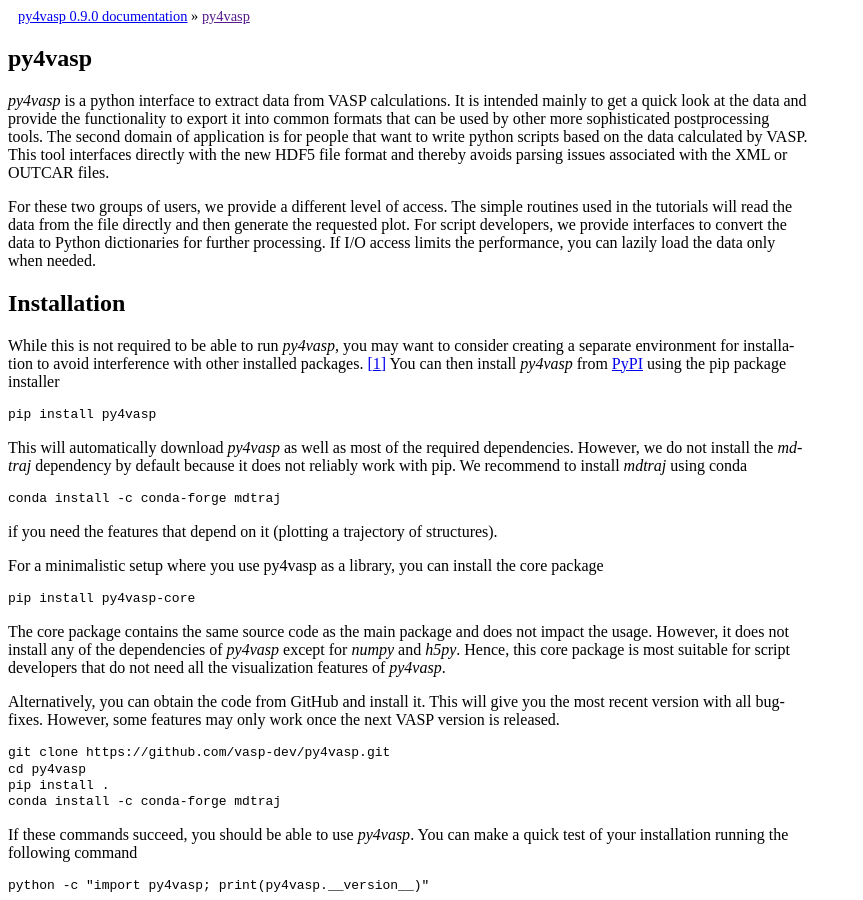
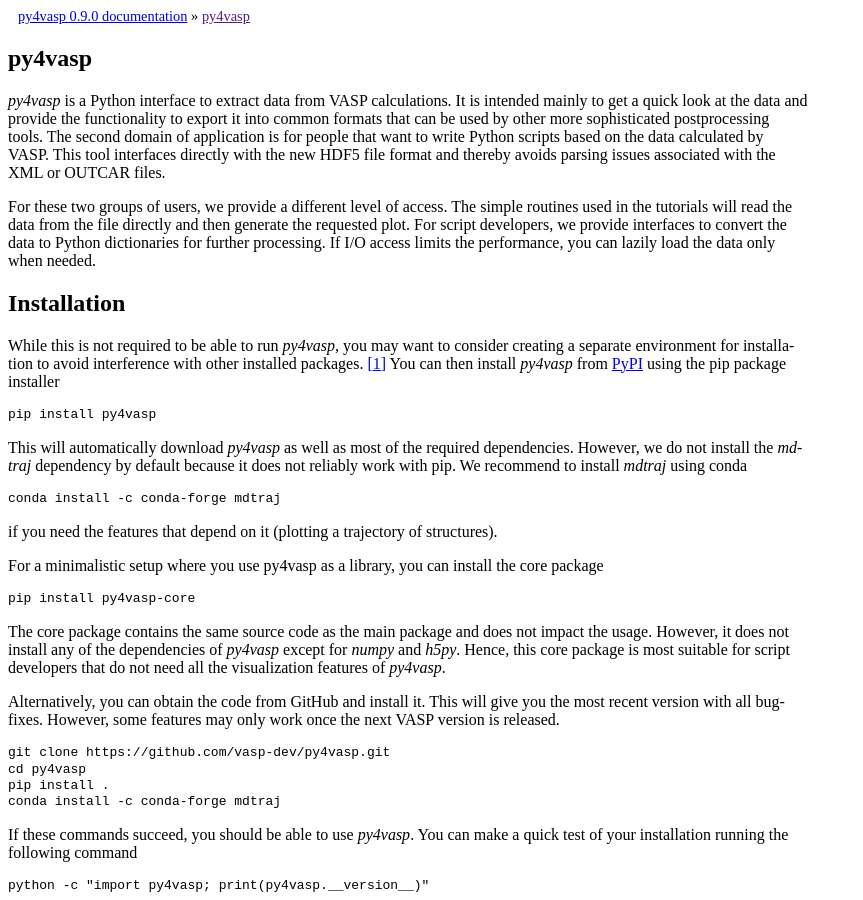
Before and after one commit to vasp-dev/py4vasp, a Sphinx documentation site: the page built from docs/index.rst, in a window 1280 px wide and 900 px high. Shown: the whole window, without its empty margins (0-863 px from the left). Built offline with Sphinx 7.4.7, drawn with Linux system fonts in a browser that asks for light colours; some of the changed text lies outside the part shown.

Commit message:
Doc: fix typo

```diff
--- a/docs/index.rst
+++ b/docs/index.rst
@@ -1,11 +1,11 @@
 py4vasp
 =======
 
-*py4vasp* is a python interface to extract data from VASP calculations. It is
+*py4vasp* is a Python interface to extract data from VASP calculations. It is
 intended mainly to get a quick look at the data and provide the functionality to
 export it into common formats that can be used by other more sophisticated
 postprocessing tools. The second domain of application is for people that want to
-write python scripts based on the data calculated by VASP. This tool interfaces
+write Python scripts based on the data calculated by VASP. This tool interfaces
 directly with the new HDF5 file format and thereby avoids parsing issues
 associated with the XML or OUTCAR files.
 
@@ -169,7 +169,7 @@
 
 .. [#environment] To create a separate *py4vasp* from the rest of your packages you
   can create an environment with venv_ or conda_. The advantage of the former is
-  that it comes with your python installation, the latter requires the installation
+  that it comes with your Python installation, the latter requires the installation
   of Miniconda or Anaconda. Nevertheless, it may be a good idea to go with *conda*
   in particular on Windows and macOS, because it can help install dependencies
   of *py4vasp*. Below you find the instructions on how to create the environment
```
Also changed, not shown: other parts of docs/index.rst (+1 -1 lines).
